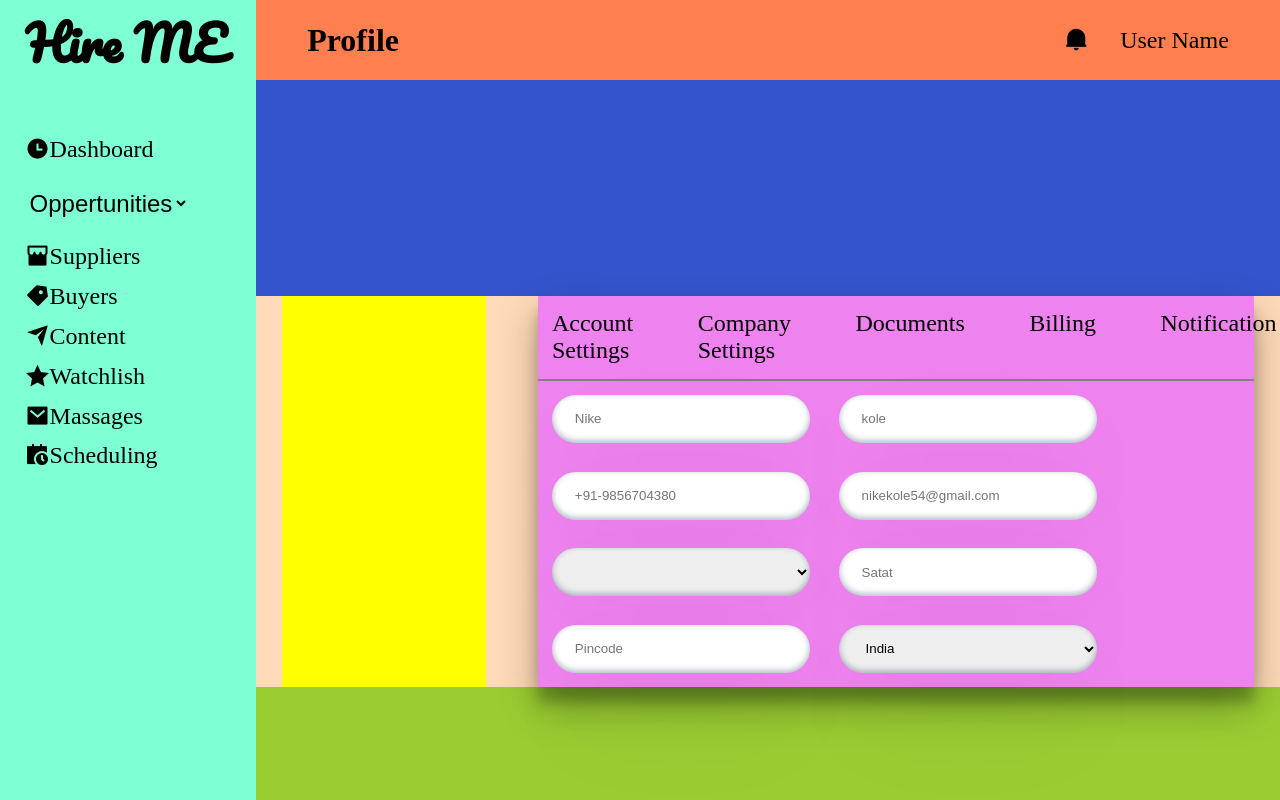
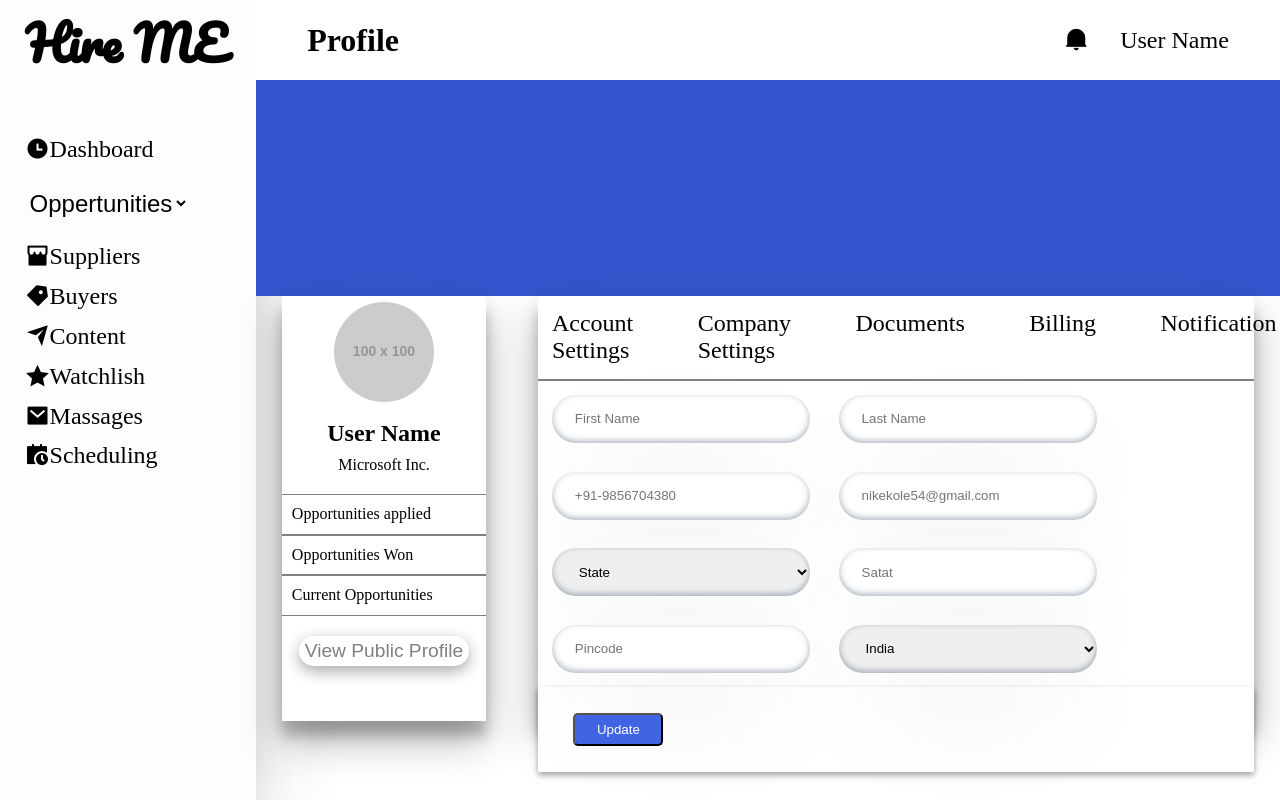
Before and after one commit to sujeet5260/Daily-prompt, a plain HTML site: page 05 User Profile | Prompt-5/index.html in a window 1280 px wide. Drawn offline with nearby package versions, Linux system fonts and the light colour scheme; placeholder pictures from the web are drawn by us.

Commit message:
90% work Done

```diff
--- a/05 User Profile | Prompt-5/index.html
+++ b/05 User Profile | Prompt-5/index.html
@@ -44,6 +44,21 @@
                     <div class="banner"></div>
                     <div class="main-content">
                         <div class="content-l">
+                            <div class="profile-img">
+                                <img src="https://via.placeholder.com/100" alt="Profile Image" alt="">
+                            </div>
+                            <div class="profile-info">
+                                <h2>User Name</h2>
+                                <p>Microsoft Inc.</p>
+                            </div>
+                            <div class="stats">
+                                <p>Opportunities applied</p>
+                                <p>Opportunities Won</p>
+                                <p>Current Opportunities</p>
+                            </div>
+                            <div>
+                                <button class="profile-btn">View Public Profile</button>
+                            </div>
 
                         </div>
                         <div class="content-r">
@@ -56,12 +71,12 @@
                             </div>
                             <div class="form">
 
-                                <input type="text" id="First-Name" placeholder="Nike">
-                                <input type="text" id="Last-Name" placeholder="kole">
+                                <input type="text" id="First-Name" placeholder="First Name">
+                                <input type="text" id="Last-Name" placeholder="Last Name">
                                 <input type="number" id="phone_number" placeholder="+91-9856704380">
                                 <input type="email" id="email" placeholder="nikekole54@gmail.com">
                                 <select name="" id="">
-                                    <option value="Bhopal"></option>
+                                    <option value="Bhopal">State</option>
                                 </select>
                                 <input type="text" id="First-Name" placeholder="Satat">
                                 <input type="pincode" id="First-Name" placeholder="Pincode">
@@ -69,6 +84,9 @@
                                     <option value="">India</option>
                                 </select>
 
+                            </div>
+                            <div class="button">
+                                <button>Update</button>
                             </div>
                         </div>
                     </div>
--- a/05 User Profile | Prompt-5/style.css
+++ b/05 User Profile | Prompt-5/style.css
@@ -15,12 +15,14 @@ html,body{
     width: 100vw;
     height: 100vh;
     display: flex;
+
 }
 
 .page1 .left {
     width: 20%;
     height: 100%;
-    background-color: aquamarine;
+    background-color: #FDFDFD;
+    box-shadow: rgba(50, 50, 93, 0.25) 0px 50px 100px -20px, rgba(0, 0, 0, 0.3) 0px 30px 60px -30px;
     /* text-align: center; */
 
 }
@@ -45,7 +47,7 @@ html,body{
 .page1 .right{
     width: 80%;
     height: 100%;
-    background-color: cornflowerblue;
+    /* background-color: cornflowerblue; */
 }
 .page1 .right .nav{
     width: 100%;
@@ -53,7 +55,7 @@ html,body{
     display: flex;
     align-items: center;
     justify-content: space-between;
-    background-color: coral;
+    background-color:#FFFFFF;
 
 }
 .nav h1 , .nav div{
@@ -68,7 +70,7 @@ html,body{
 .profile-back{
     width: 100%;
     height: 90%;
-    background-color: yellowgreen;
+    /* background-color: yellowgreen; */
 }
 .profile-back .banner{
     width: 100%;
@@ -78,20 +80,62 @@ html,body{
 
 .main-content{
     width: 100%;
-    background-color: peachpuff;
+    /* background-color: peachpuff; */
     display: flex;
     justify-content: space-around;
 }
 
 .content-l{
     width: 20%;
-    background-color:yellow ;
+    background-color:#FFFFFF;
+    box-shadow: rgba(0, 0, 0, 0.3) 0px 19px 38px, rgba(0, 0, 0, 0.22) 0px 15px 12px;
+    text-align: center;
 
+
+}
+.profile-img img{
+    border-radius: 50%;
+    width: 100px;
+    height: 100px;
+    object-fit: cover;
+    margin-top: 3%;
+    margin-bottom: 7%;
+}
+.profile-info h2{
+    font-size: 1.5rem;
+    margin-bottom: 4%;
+}
+.stats{
+    width: 100%;
+    text-align: left;
+    margin: 10% 0;
+}
+.stats p{
+   border: 1px solid black;
+   padding: 5%;
+   border: none;
+   border-top: 1px solid gray;
+   border-bottom: 1px solid gray;
+    /* margin: 6% 0; */
+    /* margin-left: 10%; */
+}
+.profile-btn{
+    font-size: 1.2rem;
+    padding: 2% 3%;
+    color: gray;
+    background-color: transparent;
+    border-radius: 5rem;
+    border: none;
+    box-shadow: rgba(0, 0, 0, 0.35) 0px 5px 15px;
+}
+.profile-btn:hover{
+    color: white;
+    background-color: green;
 }
 
 .content-r{
     width: 70%;
-        background-color: violet;
+        background-color:#FFFFFF;
         box-shadow: rgba(0, 0, 0, 0.3) 0px 19px 38px, rgba(0, 0, 0, 0.22) 0px 15px 12px;
 }
 .content-r > .header{
@@ -110,12 +154,7 @@ html,body{
  p:hover{
     cursor: pointer;
 }
-.header > p::before{
-    content: "";
-    background-color: red;
-    width: 100%;
-    height: 5%;
-}
+
 .content-r .form{
     display: grid;
     grid-template-columns: repeat(2,40%);
@@ -130,3 +169,21 @@ html,body{
      border-radius: 3rem;
      box-shadow: rgba(50, 50, 93, 0.25) 0px 50px 100px -20px, rgba(0, 0, 0, 0.3) 0px 30px 60px -30px, rgba(10, 37, 64, 0.35) 0px -2px 6px 0px inset;
 }
+
+.button{
+    width: 100%;
+    /* background-color: antiquewhite; */
+    height: 20%;
+    display: flex;
+    align-items: center;
+    background-color:#FFFFFF;
+    box-shadow: rgba(0, 0, 0, 0.16) 0px 3px 6px, rgba(0, 0, 0, 0.23) 0px 3px 6px;
+
+}
+.button button{
+    padding: 1% 3%;
+    margin-left: 5%;
+    background-color:#4164E3 ;
+    border-radius: 5px;
+    color: white;
+}
```
